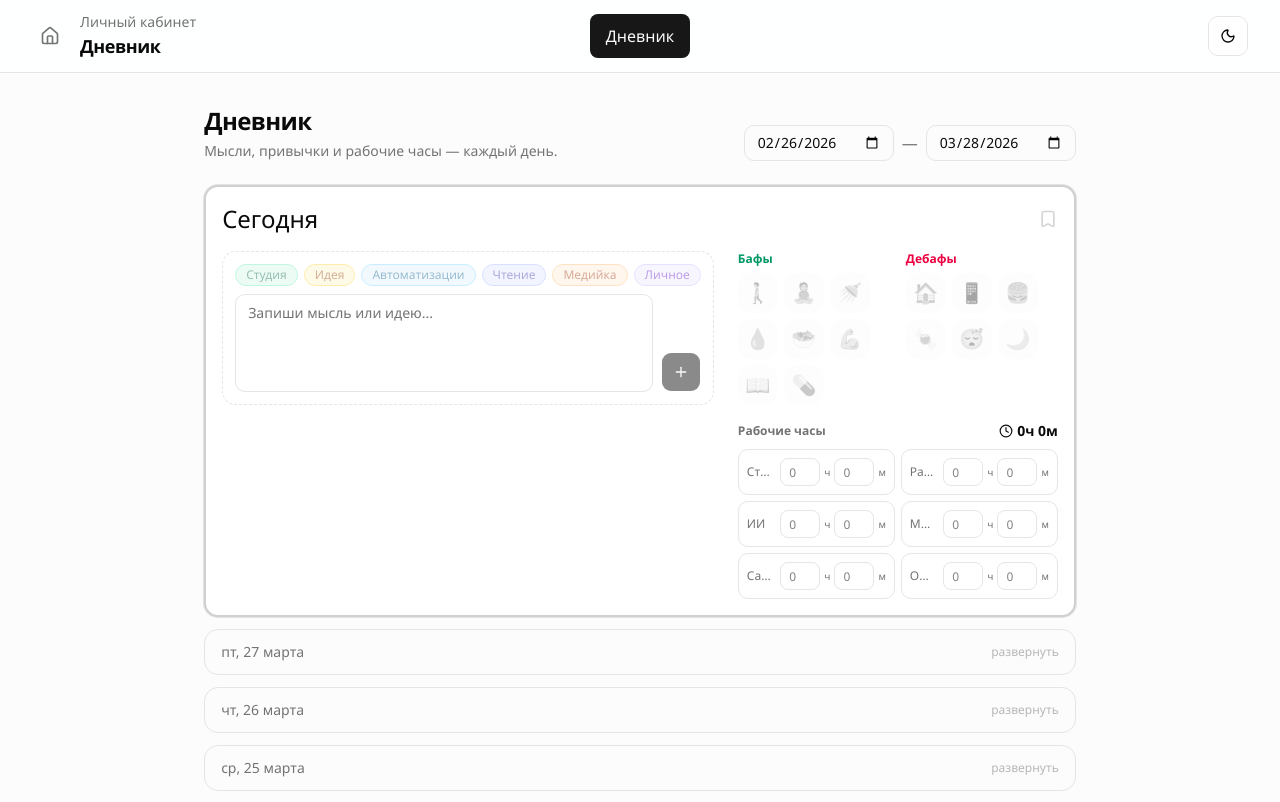
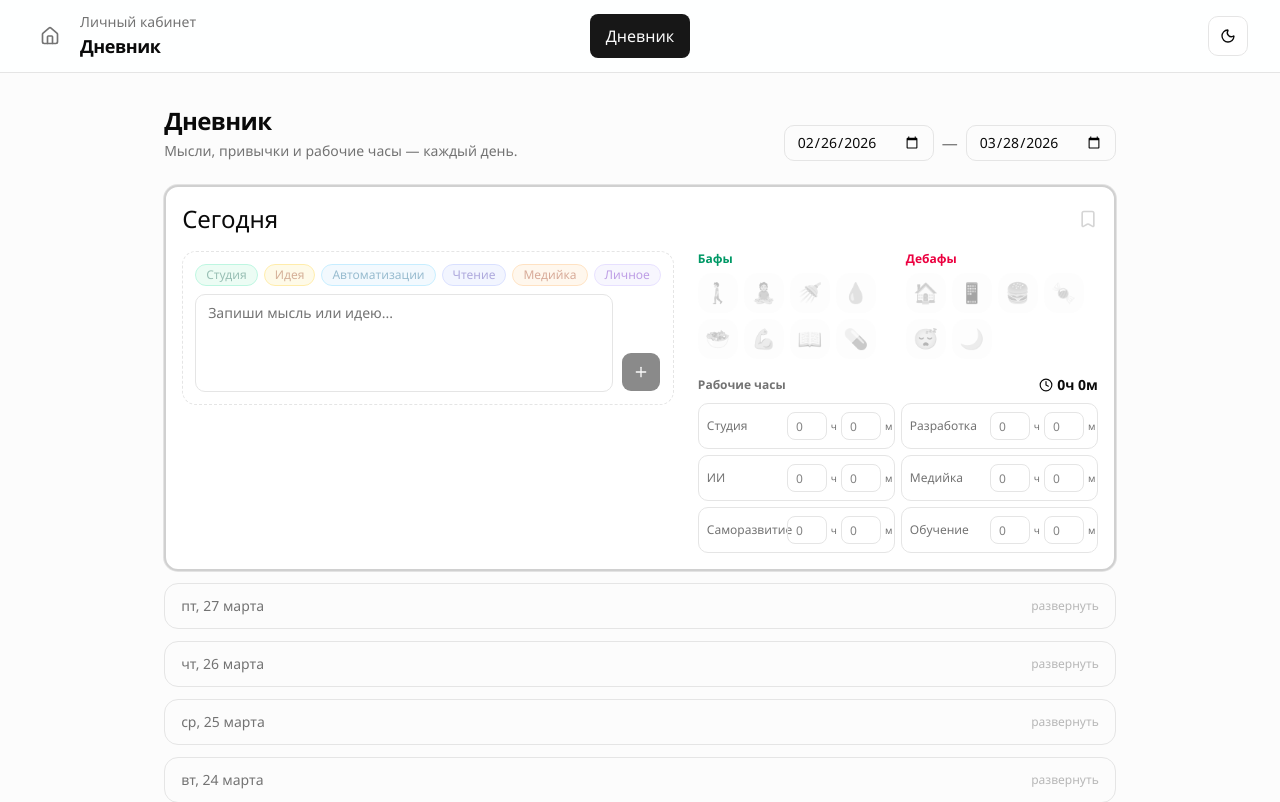
Before and after one commit to romabukreev-cmd/finance_app, a Next.js app: page /diary in a window 1280 px wide. Shown: the top 802 px of the page. Built offline with nearby package versions, Linux system fonts and the light colour scheme.

Commit message:
fix: wider layout (max-w-7xl), fix truncated direction names

```diff
--- a/src/app/(diary)/diary/page.tsx
+++ b/src/app/(diary)/diary/page.tsx
@@ -192,7 +192,7 @@ function RightPanel({
                   hours > 0 ? `${colors.bg} ${colors.border}` : "border-border"
                 )}
               >
-                <span className={cn("text-xs font-medium truncate", hours > 0 ? colors.text : "text-muted-foreground")}>
+                <span className={cn("min-w-[72px] text-xs font-medium", hours > 0 ? colors.text : "text-muted-foreground")}>
                   {dir.name}
                 </span>
                 <div className="ml-auto flex items-center gap-1">
@@ -305,7 +305,7 @@ function DayBlock({
         </div>
       </CardHeader>
       <CardContent>
-        <div className="grid gap-6 xl:grid-cols-[1fr_320px]">
+        <div className="grid gap-6 xl:grid-cols-[1fr_400px]">
           {/* Левая колонка — мысли */}
           <div className="space-y-3">
             {entry.thoughts.map((thought) => (
@@ -476,14 +476,14 @@ export default function DiaryPage() {
 
   if (!hydrated) {
     return (
-      <div className="mx-auto max-w-5xl py-20 text-center text-muted-foreground">
+      <div className="mx-auto max-w-7xl py-20 text-center text-muted-foreground">
         Загрузка...
       </div>
     )
   }
 
   return (
-    <div className="mx-auto max-w-5xl space-y-3">
+    <div className="mx-auto max-w-7xl space-y-3">
       <PageHeader
         title="Дневник"
         description="Мысли, привычки и рабочие часы — каждый день."
```
